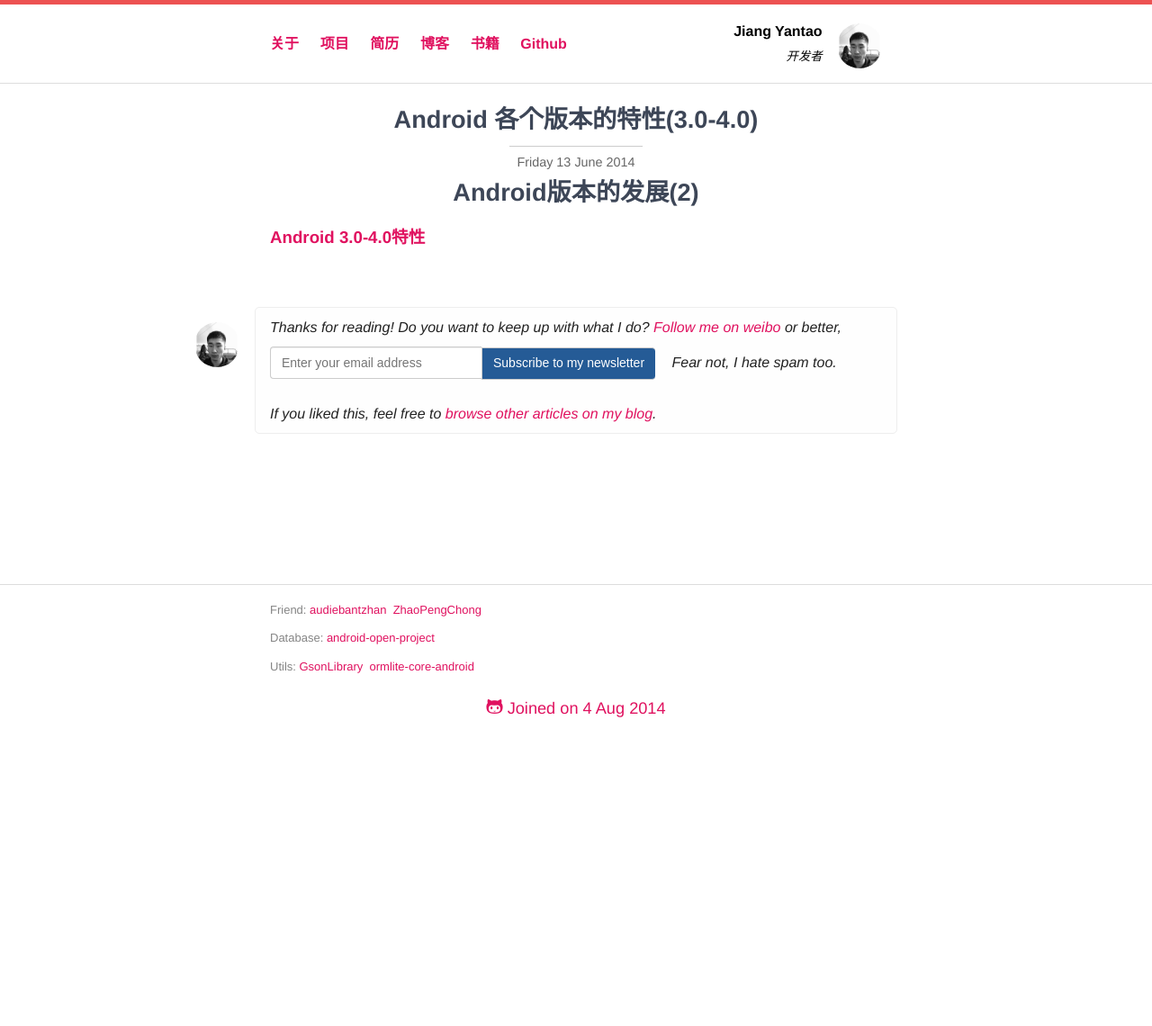
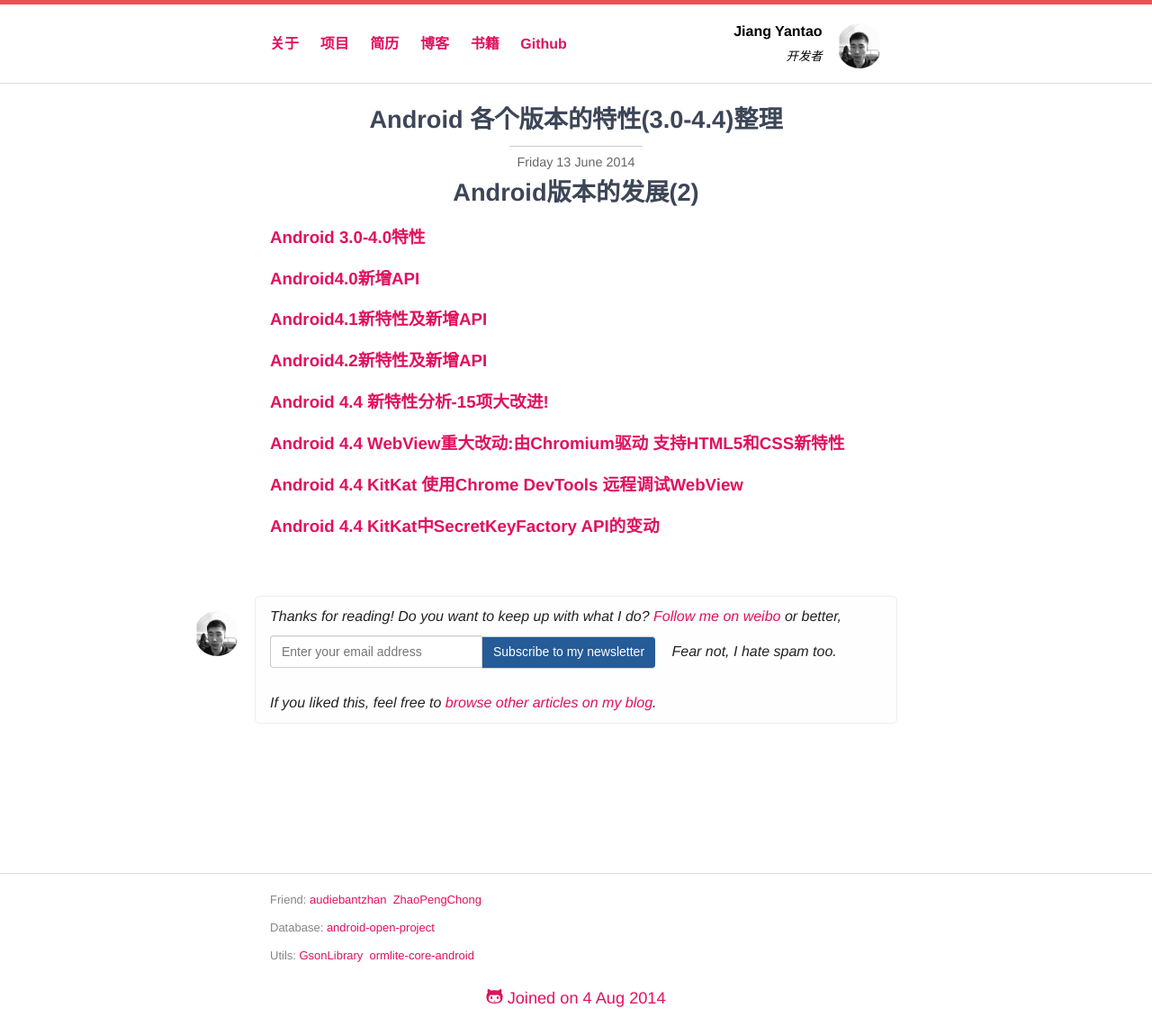
Before and after one commit to code4a/hi-github.github.io, a Jekyll site: the page built from _posts/2014-06-13-android-version-difference-2.md, in a window 1280 px wide. Shown: the whole page at 90% size. Built offline with Jekyll 4.4.1, drawn with Linux system fonts in a browser that asks for light colours; Markdown is read by kramdown in place of the engine named in the settings; comment, search, counter and statistics services are not loaded; before the commit the page ends 900 px from its top, so only the background shows below that.

Commit message:
update android version blog 2

```diff
--- a/_posts/2014-06-13-android-version-difference-2.md
+++ b/_posts/2014-06-13-android-version-difference-2.md
@@ -1,9 +1,23 @@
 ---
 layout: post
-title: Android 各个版本的特性(3.0-4.0)
+title: Android 各个版本的特性(3.0-4.4)整理
 categories: [android]
 ---
 
 # Android版本的发展(2)
 
 ### [Android 3.0-4.0特性](http://blog.csdn.net/t12x3456/article/details/7907792)
+
+### [Android4.0新增API](http://blog.csdn.net/t12x3456/article/details/8062696)
+
+### [Android4.1新特性及新增API](http://blog.csdn.net/t12x3456/article/details/12526997)
+
+### [Android4.2新特性及新增API](http://blog.csdn.net/t12x3456/article/details/12527995)
+
+### [Android 4.4 新特性分析-15项大改进!](http://blog.csdn.net/t12x3456/article/details/14222455)
+
+### [Android 4.4 WebView重大改动:由Chromium驱动 支持HTML5和CSS新特性](http://blog.csdn.net/t12x3456/article/details/14224683)
+
+### [Android 4.4 KitKat 使用Chrome DevTools 远程调试WebView](http://blog.csdn.net/t12x3456/article/details/14225235)
+
+### [Android 4.4 KitKat中SecretKeyFactory API的变动](http://blog.csdn.net/t12x3456/article/details/17912541)
```
